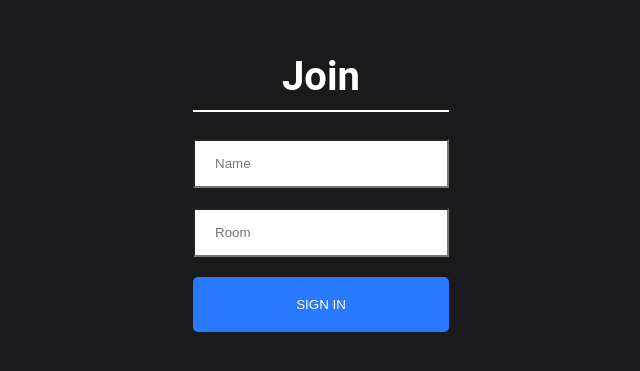
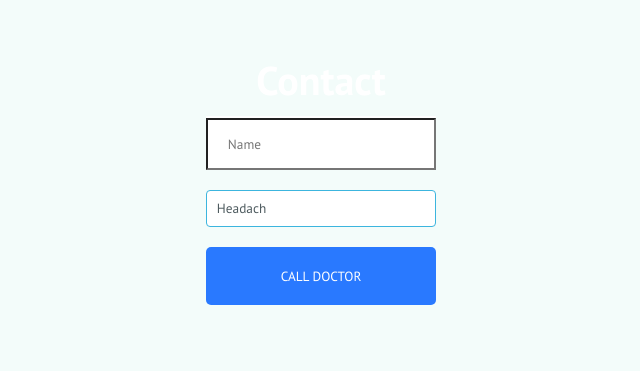
Before and after one commit to Mamednoor/doctalk, a React (Create React App) app: page / in a window 1280 px wide. Shown: the part 221-592 px from the top of the page, without its empty margins (319-959 px from the left). Built offline with nearby package versions, Linux system fonts and the light colour scheme.

Commit message:
change propertie

```diff
--- /dev/null
+++ b/src/App.css
@@ -0,0 +1,13 @@
+@import url('https://fonts.googleapis.com/css2?family=PT+Sans:ital,wght@0,400;0,700;1,700&display=swap');
+*{
+  font-family: 'PT Sans', sans-serif;
+  padding: 0;
+  margin: 0;
+  box-sizing: border-box;
+}
+
+body {
+  background-color: rgb(243, 252, 250);
+  width: 90%;
+  margin: auto;
+}
--- a/src/App.js
+++ b/src/App.js
@@ -1,5 +1,6 @@
 import React from "react";
 import { BrowserRouter as Router, Route } from "react-router-dom";
+import './App.css'
 
 import Chat from "./Components/Chat/Chat";
 import Join from "./Components/Join/Join";
--- a/src/Components/Join/Join.css
+++ b/src/Components/Join/Join.css
@@ -1,24 +1,9 @@
-html, body {
-  font-family: 'Roboto', sans-serif;
-  padding: 0;
-  margin: 0;
-}
-
-#root {
-  height: 100vh;
-}
-
-* {
-  box-sizing: border-box;
-}
-
 .joinOuterContainer {
   display: flex;
   justify-content: center;
   text-align: center;
   height: 100vh;
   align-items: center;
-  background-color: #1A1A1D;
 }
 
 .joinInnerContainer {
@@ -69,3 +54,23 @@ html, body {
 button:focus {
   outline: 0;
 }
+
+.JoinSelect select {
+  width: 100%;
+  border: none;
+  appearance: none;
+
+  color: rgb(77, 90, 94);
+height: auto;
+border: 0;
+margin: 0;
+padding: .75em;
+  border-radius: 0;
+  background-color: #fff;
+  border-radius: 4px;
+  border: 1px solid #3CB5DE;
+  /* border-right: solid 5px#3CB5DE; */
+
+overflow: hidden;
+text-overflow: ellipsis;
+}
--- a/src/Components/Join/Join.js
+++ b/src/Components/Join/Join.js
@@ -7,32 +7,40 @@ export default function SignIn() {
   const [name, setName] = useState("");
   const [room, setRoom] = useState("");
 
+  const getRandomInt = () => {
+    return Math.floor(Math.random() * Math.floor(100000))
+  }
+
   return (
     <div className="joinOuterContainer">
       <div className="joinInnerContainer">
-        <h1 className="heading">Join</h1>
+        <h1 className="heading">Contact</h1>
         <div>
           <input
             placeholder="Name"
             className="joinInput"
             type="text"
-            onChange={(event) => setName(event.target.value)}
+            onChange={(e) => setName(e.target.value)}
           />
         </div>
-        <div>
-          <input
-            placeholder="Room"
-            className="joinInput mt-20"
-            type="text"
-            onChange={(event) => setRoom(event.target.value)}
-          />
+
+        <div className="JoinSelect mt-20">
+          <select onChange={(e) => setRoom(e.target.value + '#' + getRandomInt())} className="joinInput" name="room" id="room">
+            <option className="joinInput" value="Headach">Headach</option>
+            <option className="joinInput" value="Pregnant">Pregnant</option>
+            <option className="joinInput" value="Follow">Follow</option>
+            <option className="joinInput" value="Ordonnance">Ordonnance</option>
+            <option className="joinInput" value="Exemple">Exemple</option>
+            <option className="joinInput" value="Exemple">Exemple</option>
+          </select>
         </div>
+
         <Link
           onClick={(e) => (!name || !room ? e.preventDefault() : null)}
           to={`/chat?name=${name}&room=${room}`}
         >
           <button className={"button mt-20"} type="submit">
-            Sign In
+            Call Doctor
           </button>
         </Link>
       </div>
```
